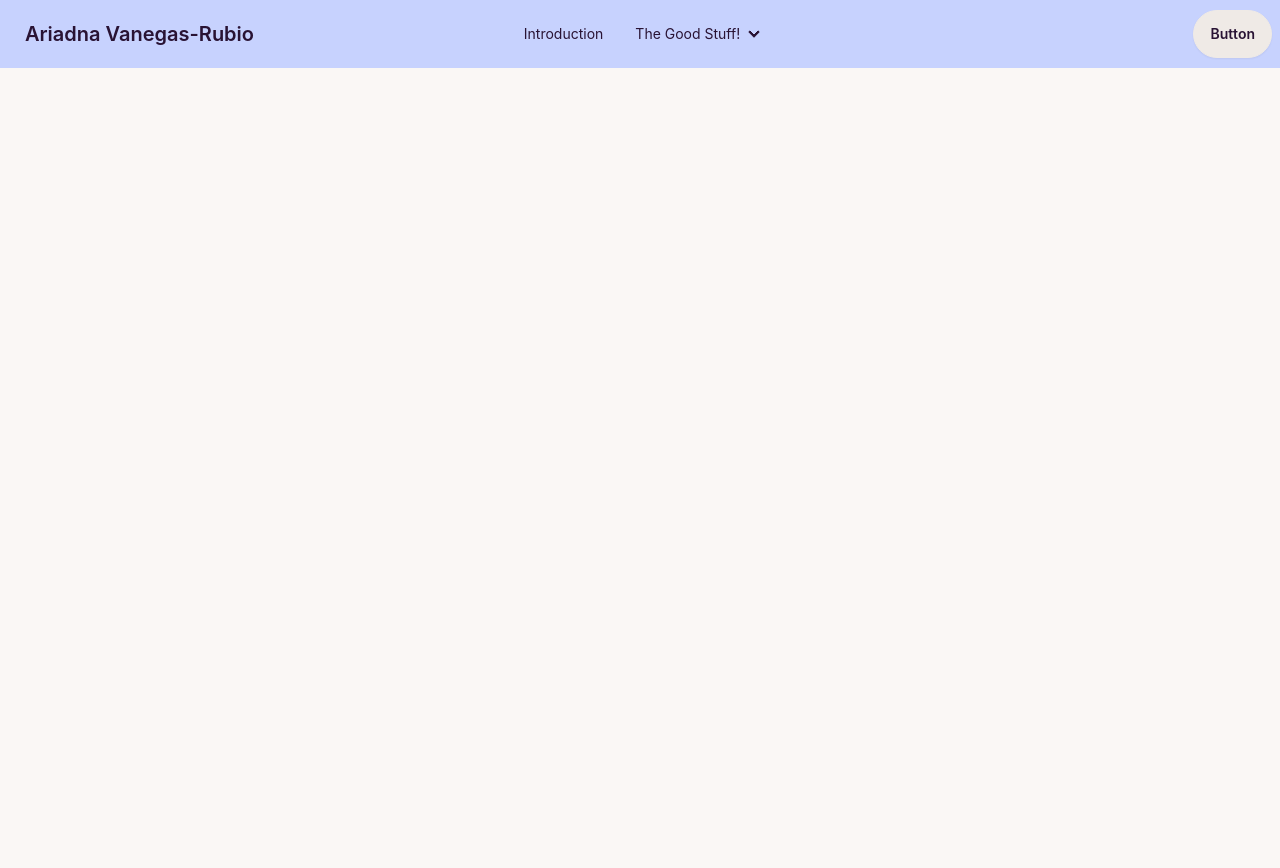
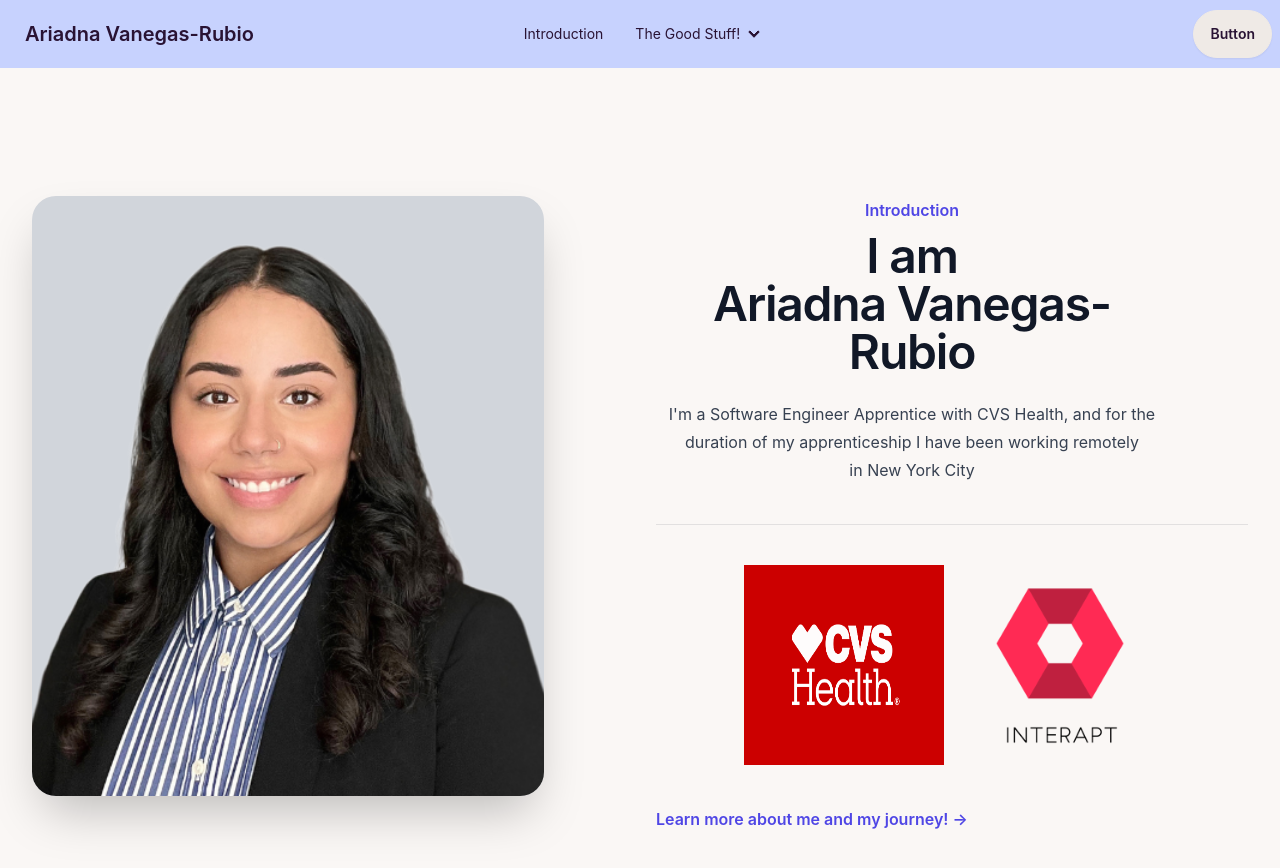
Before and after one commit to avrubio/Apprentice-Presentation, a React (Create React App) app: page / in a window 1280 px wide. Shown: the top 868 px of the page. Before the commit the page ends 800 px from the top, so only its background shows below. Built offline with nearby package versions, Linux system fonts and the light colour scheme.

Commit message:
adding react router

```diff
--- a/src/App.css
+++ b/src/App.css
@@ -5,6 +5,10 @@
 .App-logo {
   height: 40vmin;
   pointer-events: none;
+}
+.image {
+  width: 200px;
+  height: 200px;
 }
 
 @media (prefers-reduced-motion: no-preference) {
--- a/src/App.jsx
+++ b/src/App.jsx
@@ -1,11 +1,25 @@
 import './App.css';
 
+import {
+  BrowserRouter,
+  Route,
+  Routes,
+} from 'react-router-dom';
+
+import MainPage from './Main Page/MainPage';
 import Navbar from './NavBar/Navbar';
+import SkillsPage from './Skills&Experience/SkillsPage';
 
 function App() {
   return (
     <div className="App" data-theme="pastel">
       <Navbar></Navbar>
+      <BrowserRouter>
+        <Routes>
+          <Route path="/" element={<MainPage />} />
+          <Route path="/skills" element={<SkillsPage />} />
+        </Routes>
+      </BrowserRouter>
     </div>
   );
 }
```
Also changed, not shown: src/Skills&Experience/SkillsPage.jsx (added).
